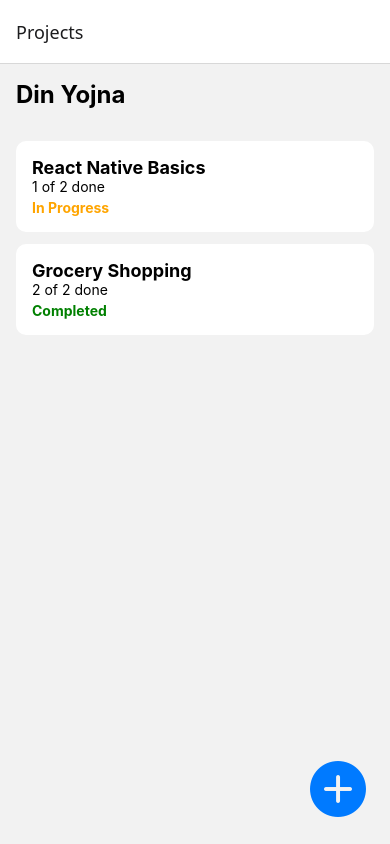
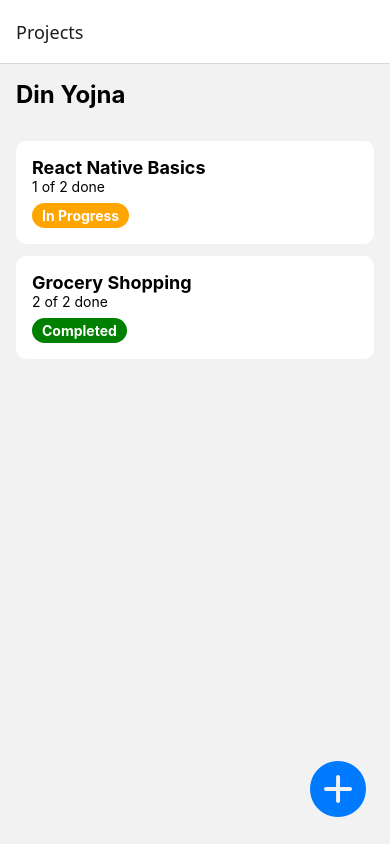
Before and after one commit to tusharharyana/din-yojna, a React Native app: screen /Projects in a window 390 px wide. Built offline with nearby package versions, Linux system fonts and the light colour scheme.

Commit message:
delete projects functionalit and UI added

```diff
--- a/App.js
+++ b/App.js
@@ -4,16 +4,22 @@ import { createNativeStackNavigator } from "@react-navigation/native-stack";
 
 import ProjectsScreen from "./screens/ProjectsScreen";
 import ProjectDetailsScreen from "./screens/ProjectDetailsScreen";
+import { GestureHandlerRootView } from "react-native-gesture-handler";
 
 const Stack = createNativeStackNavigator();
 
 export default function App() {
   return (
-    <NavigationContainer>
-      <Stack.Navigator initialRouteName="Projects">
-        <Stack.Screen name="Projects" component={ProjectsScreen} />
-        <Stack.Screen name="ProjectDetails" component={ProjectDetailsScreen} />
-      </Stack.Navigator>
-    </NavigationContainer>
+    <GestureHandlerRootView style={{ flex: 1 }}>
+      <NavigationContainer>
+        <Stack.Navigator>
+          <Stack.Screen name="Projects" component={ProjectsScreen} />
+          <Stack.Screen
+            name="ProjectDetails"
+            component={ProjectDetailsScreen}
+          />
+        </Stack.Navigator>
+      </NavigationContainer>
+    </GestureHandlerRootView>
   );
 }
--- a/screens/ProjectsScreen.js
+++ b/screens/ProjectsScreen.js
@@ -12,6 +12,7 @@ import {
 import { AntDesign } from "@expo/vector-icons";
 import { useEffect } from "react";
 import { saveProjects, loadProjects } from "../utils/storage";
+import { Swipeable } from "react-native-gesture-handler";
 
 const initialProjects = [
   {
@@ -66,6 +67,7 @@ const ProjectsScreen = ({ navigation }) => {
     const { summary, status } = getStatus(item.tasks);
 
     return (
+      <Swipeable renderRightActions={() => renderRightActions(item.id)}>
         <TouchableOpacity
           style={styles.card}
           onPress={() =>
@@ -82,15 +84,16 @@ const ProjectsScreen = ({ navigation }) => {
         >
           <Text style={styles.title}>{item.title}</Text>
           <Text>{summary}</Text>
-        <Text
+          <View
             style={[
-            styles.status,
-            status === "Completed" ? styles.green : styles.orange,
+              styles.badge,
+              status === "Completed" ? styles.greenBg : styles.orangeBg,
             ]}
           >
-          {status}
-        </Text>
+            <Text style={styles.badgeText}>{status}</Text>
+          </View>
         </TouchableOpacity>
+      </Swipeable>
     );
   };
 
@@ -105,6 +108,20 @@ const ProjectsScreen = ({ navigation }) => {
 
     setProjects([newProject, ...projects]);
     setNewProjectTitle("");
+  };
+
+  const renderRightActions = (id) => (
+    <TouchableOpacity
+      onPress={() => deleteProject(id)}
+      style={styles.deleteButton}
+    >
+      <Text style={styles.deleteText}>Delete</Text>
+    </TouchableOpacity>
+  );
+
+  const deleteProject = (id) => {
+    const filtered = projects.filter((p) => p.id !== id);
+    setProjects(filtered);
   };
 
   return (
@@ -158,9 +175,7 @@ const ProjectsScreen = ({ navigation }) => {
         keyExtractor={(item) => item.id}
         renderItem={renderProject}
         ListEmptyComponent={
-          <Text style={styles.emptyText}>
-            No projects yet.
-          </Text>
+          <Text style={styles.emptyText}>No projects yet.</Text>
         }
         style={{ marginTop: 16 }}
       />
@@ -250,6 +265,36 @@ const styles = StyleSheet.create({
     fontSize: 16,
     color: "#888",
   },
+  badge: {
+    paddingHorizontal: 10,
+    paddingVertical: 4,
+    borderRadius: 20,
+    alignSelf: "flex-start",
+    marginTop: 8,
+  },
+  badgeText: {
+    color: "#fff",
+    fontWeight: "bold",
+  },
+  greenBg: {
+    backgroundColor: "green",
+  },
+  orangeBg: {
+    backgroundColor: "orange",
+  },
+  deleteButton: {
+    backgroundColor: "red",
+    justifyContent: "center",
+    alignItems: "flex-end",
+    paddingHorizontal: 20,
+    marginBottom: 12,
+    borderRadius: 10,
+  },
+
+  deleteText: {
+    color: "#fff",
+    fontWeight: "bold",
+  },
 });
 
 export default ProjectsScreen;
```
Lines whose indentation alone changed are shown as unchanged.
